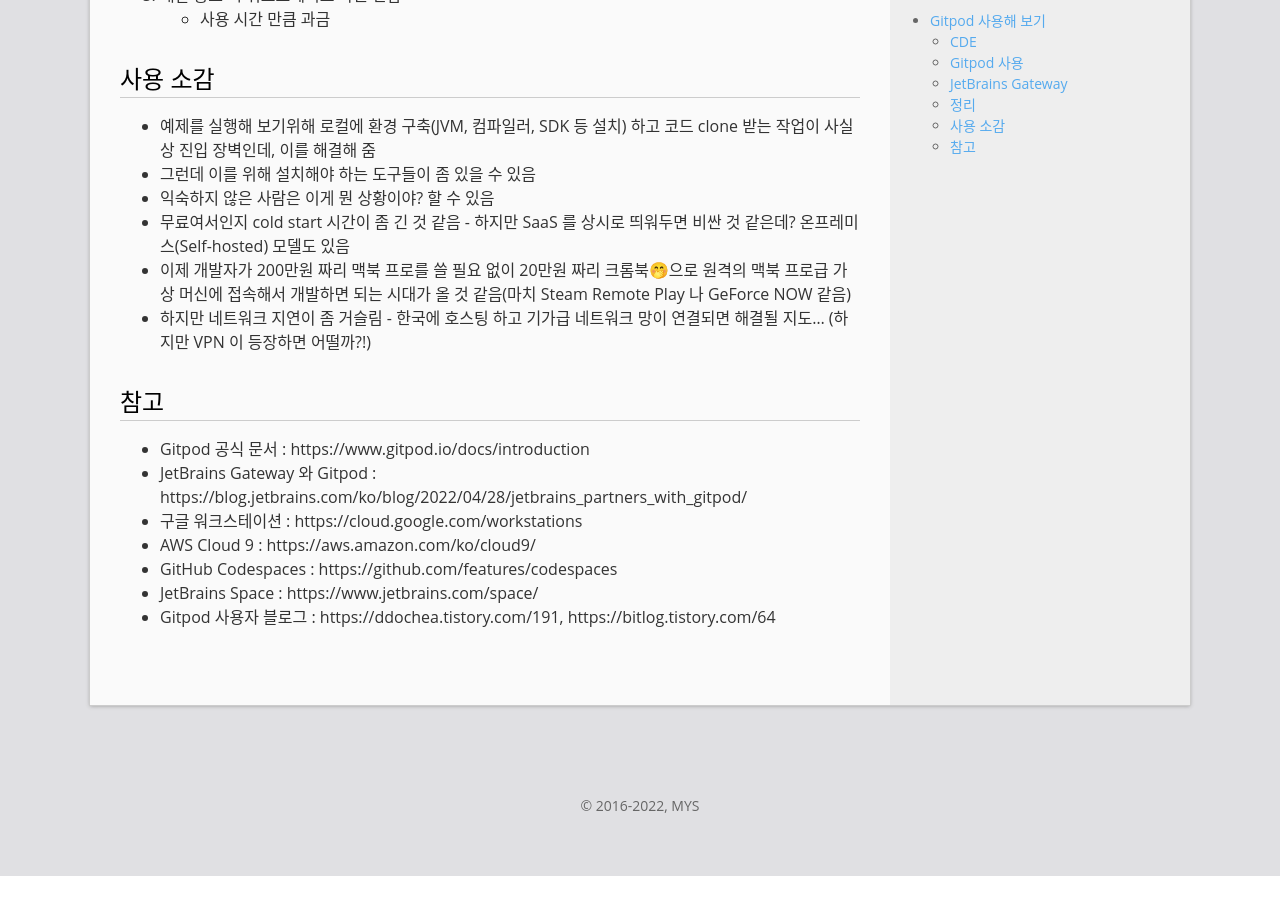
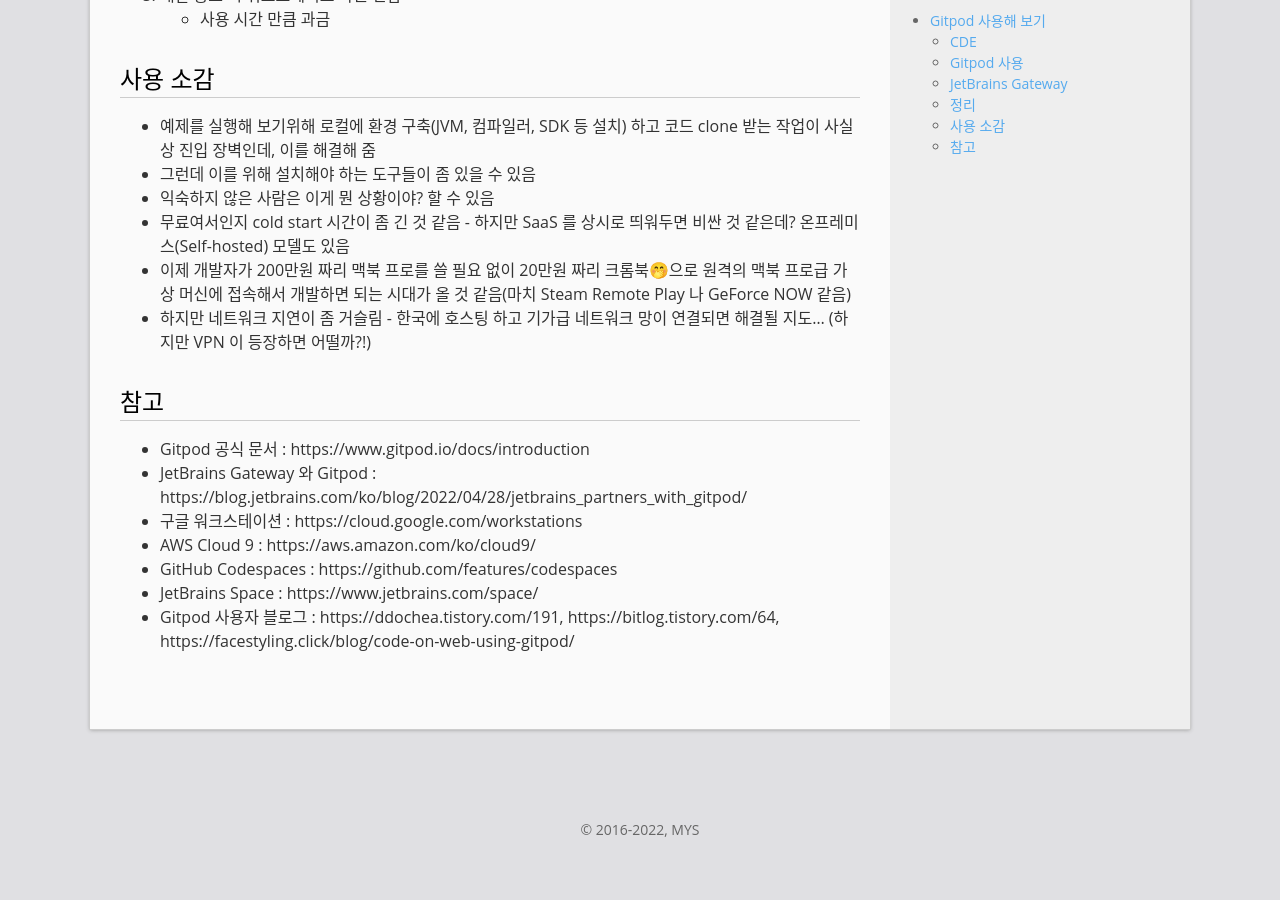
Before and after one commit to mystria/mystria.github.io, a Jekyll site: the page built from _posts/2022-12-02-remote-develop-with-gitpod.md, in a window 1280 px wide and 900 px high, scrolled down 2120 px. Built offline with Jekyll 4.4.1, drawn with Linux system fonts in a browser that asks for light colours; comment, search, counter and statistics services are not loaded; before the commit the page ends 2996 px from its top, so only the background shows below that; some of the changed lines change nothing that is shown.

Commit message:
Update references

```diff
--- a/_posts/2022-12-02-remote-develop-with-gitpod.md
+++ b/_posts/2022-12-02-remote-develop-with-gitpod.md
@@ -75,4 +75,4 @@
 - AWS Cloud 9 : https://aws.amazon.com/ko/cloud9/
 - GitHub Codespaces : https://github.com/features/codespaces
 - JetBrains Space : https://www.jetbrains.com/space/
-- Gitpod 사용자 블로그 : https://ddochea.tistory.com/191, https://bitlog.tistory.com/64
+- Gitpod 사용자 블로그 : https://ddochea.tistory.com/191, https://bitlog.tistory.com/64, https://facestyling.click/blog/code-on-web-using-gitpod/
```
